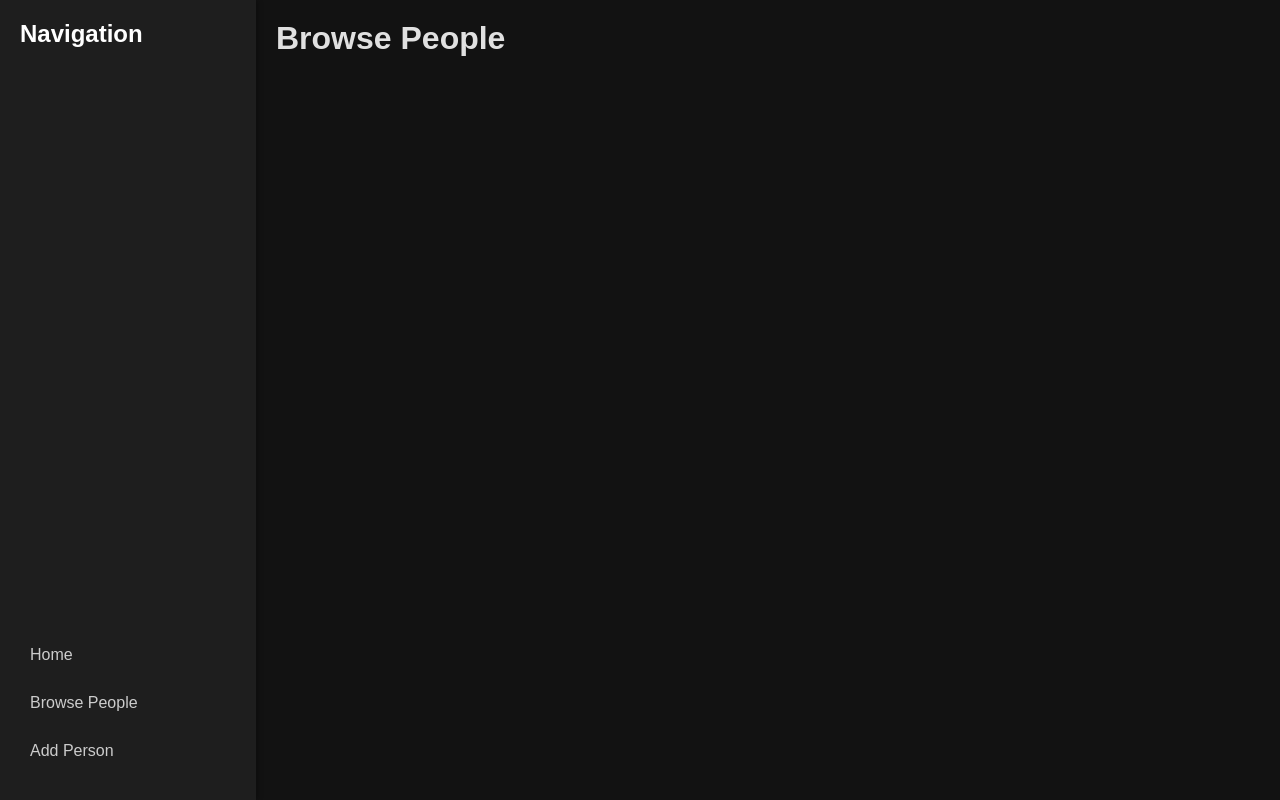
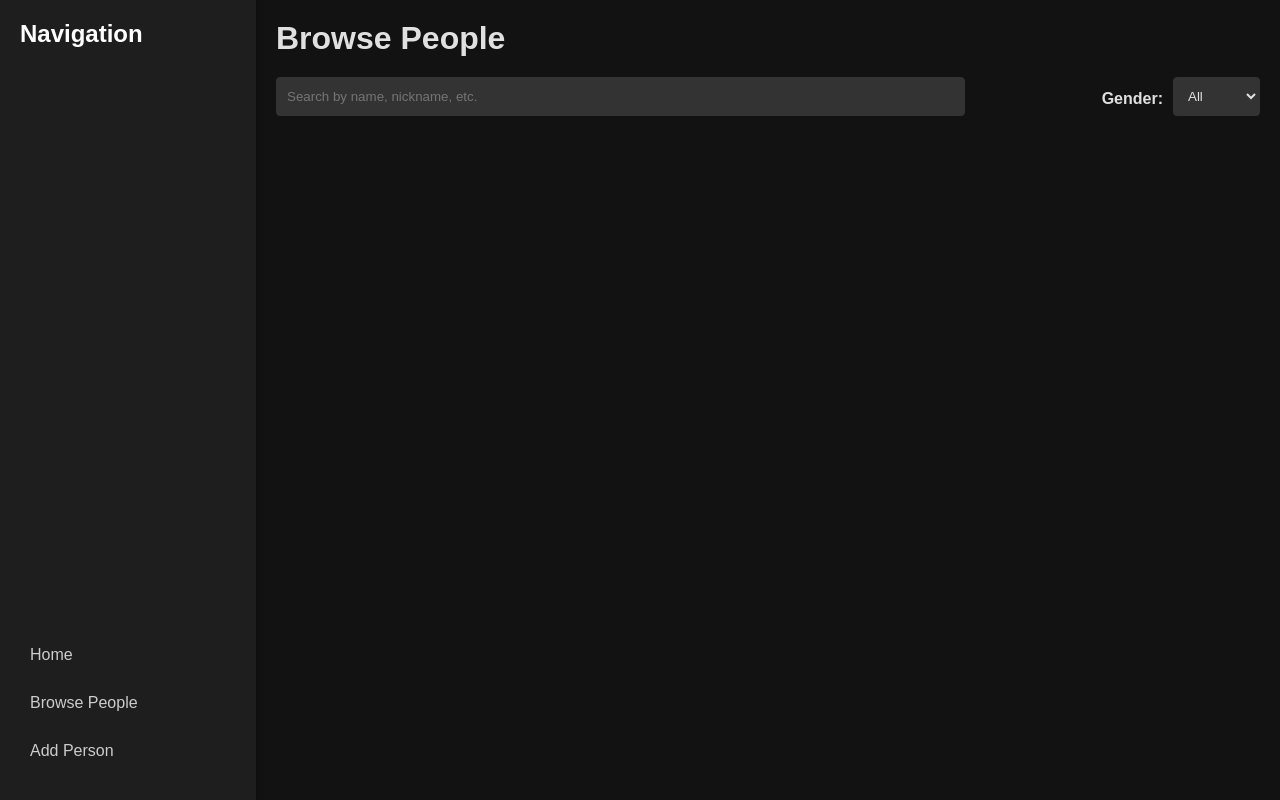
Before and after one commit to JeffreyConton/PersonalPersonDatabase, a Flask app: page /browse in a window 1280 px wide. Run offline with Flask 3, Linux system fonts and the light colour scheme.

Commit message:
more browsing additions

```diff
--- a/app/static/css/styles.css
+++ b/app/static/css/styles.css
@@ -179,3 +179,32 @@ button:hover {
     border-radius: 4px;
     margin-bottom: 10px;
 }
+
+.search-container {
+    display: flex;
+    justify-content: space-between;
+    margin-bottom: 20px;
+}
+
+.search-bar {
+    width: 70%;
+    padding: 10px;
+    border: 1px solid #333;
+    border-radius: 4px;
+    background-color: #333;
+    color: #e0e0e0;
+}
+
+.filter-options {
+    display: flex;
+    align-items: center;
+}
+
+.filter-options select {
+    margin-left: 10px;
+    padding: 10px;
+    border: 1px solid #333;
+    border-radius: 4px;
+    background-color: #333;
+    color: #e0e0e0;
+}
--- a/app/templates/browse.html
+++ b/app/templates/browse.html
@@ -18,9 +18,21 @@
         </div>
         <div class="content">
             <h2>Browse People</h2>
-            <div class="person-grid">
+            <div class="search-container">
+                <input type="text" class="search-bar" id="searchBar" placeholder="Search by name, nickname, etc.">
+                <div class="filter-options">
+                    <label for="genderFilter">Gender:</label>
+                    <select id="genderFilter">
+                        <option value="">All</option>
+                        <option value="Male">Male</option>
+                        <option value="Female">Female</option>
+                        <option value="Other">Other</option>
+                    </select>
+                </div>
+            </div>
+            <div class="person-grid" id="personGrid">
                 {% for person in people %}
-                    <div class="person-card">
+                    <div class="person-card" data-name="{{ person.full_name }}" data-gender="{{ person.gender }}">
                         {% if person.image_url %}
                             <img src="{{ person.image_url }}" alt="{{ person.full_name }}" class="person-image">
                         {% endif %}
@@ -42,5 +54,30 @@
             </div>
         </div>
     </div>
+    <script>
+        document.getElementById('searchBar').addEventListener('input', function() {
+            const query = this.value.toLowerCase();
+            document.querySelectorAll('.person-card').forEach(card => {
+                const name = card.getAttribute('data-name').toLowerCase();
+                if (name.includes(query)) {
+                    card.style.display = 'block';
+                } else {
+                    card.style.display = 'none';
+                }
+            });
+        });
+
+        document.getElementById('genderFilter').addEventListener('change', function() {
+            const filter = this.value;
+            document.querySelectorAll('.person-card').forEach(card => {
+                const gender = card.getAttribute('data-gender');
+                if (filter === "" || gender === filter) {
+                    card.style.display = 'block';
+                } else {
+                    card.style.display = 'none';
+                }
+            });
+        });
+    </script>
 </body>
 </html>
```
